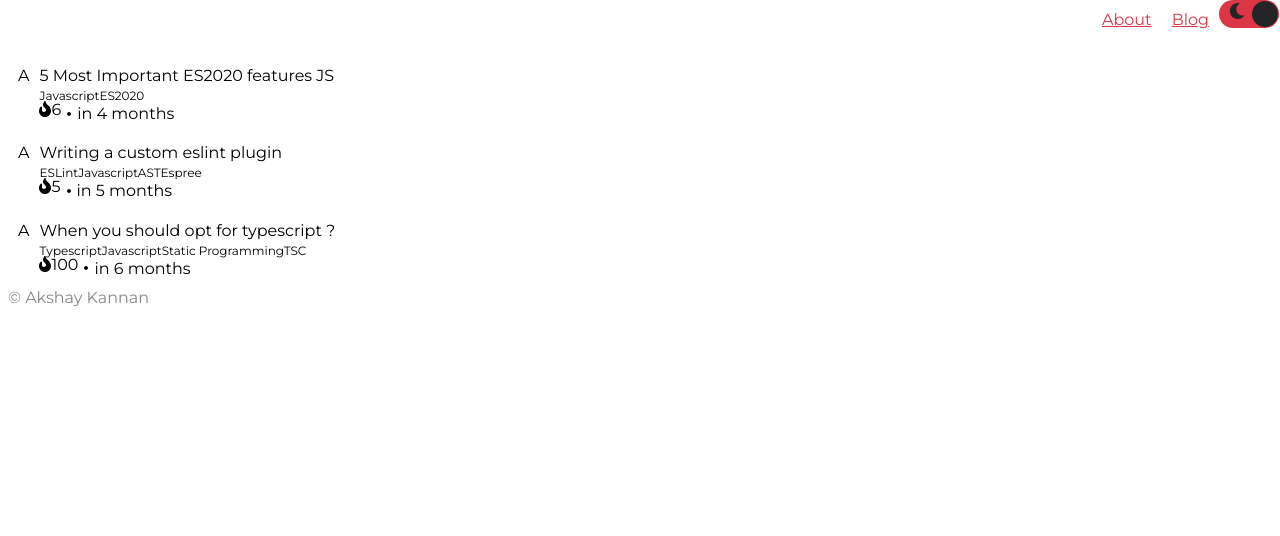
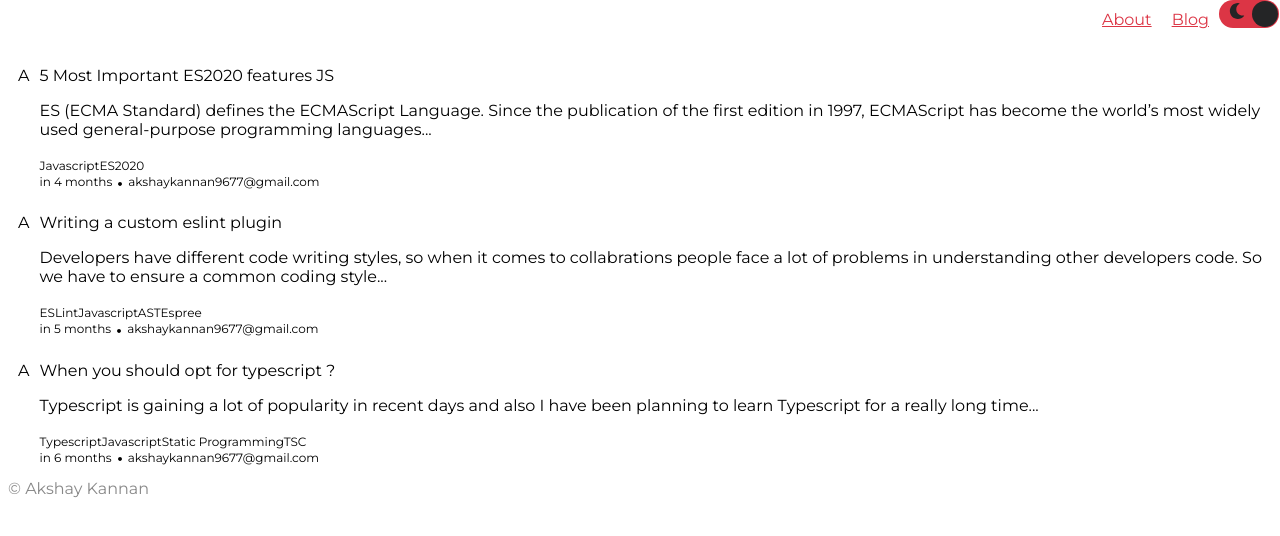
Before and after one commit to akshay9677/akshaykannan.tech, a React (Create React App) app: page /blogs in a window 1280 px wide. Shown: the top 536 px of the page. Built offline with nearby package versions, Linux system fonts and the light colour scheme.

Commit message:
UI changes

```diff
--- a/src/ak-components/AkCard.tsx
+++ b/src/ak-components/AkCard.tsx
@@ -18,8 +18,10 @@ const AkCard: React.FC<CardProps> = ({
   return (
     <div className="max-w-xs bg-white dark:bg-gray-800 shadow-lg rounded-xl overflow-hidden my-10 pointer">
       {image}
-      <div className="px-4 py-2">
-        <h1 className="font-bold text-lg uppercase">{title}</h1>
+      <div className="px-2 py-2">
+        <h1 className="uppercase tracking-wide text-sm text-indigo-500 font-semibold p-1">
+          {title}
+        </h1>
         <p className="text-sm mt-1">{content}</p>
         <div className="pt-5 py-3">
           <AkButton
--- a/src/ak-components/AkTags.tsx
+++ b/src/ak-components/AkTags.tsx
@@ -1,11 +1,15 @@
 import React from 'react'
 
 interface TagsProps {
-    name: String
+  name: String
 }
 
-const Tags:React.FC<TagsProps> = ({name}):JSX.Element => {
-    return <span className='bg-red-200 dark:bg-red-500 text-red-500 dark:text-white rounded-full text-xs font-bold mr-1 md:mr-2 mb-2 px-2 md:px-4 py-1'>{name}</span>
+const Tags: React.FC<TagsProps> = ({ name }): JSX.Element => {
+  return (
+    <span className="bg-red-100 dark:bg-red-500 text-red-500 dark:text-white rounded-full text-xs font-bold mr-1 md:mr-2 mb-2 px-2 md:px-4 py-1">
+      {name}
+    </span>
+  )
 }
 
 export default Tags
--- a/src/components/BlogPost.jsx
+++ b/src/components/BlogPost.jsx
@@ -63,7 +63,9 @@ function BlogPage(props) {
       <div className="flex justify-center w-10/12 ">
         {blog && (
           <div style={{ width: '100%', minHeight: '42rem' }}>
-            <h1 className="blog-post-header">{blog.subject}</h1>
+            <h1 className="blog-post-header text-center py-3">
+              {blog.subject}
+            </h1>
             <div className="mt-1 flex flex-wrap">
               {blog.tags ? (
                 blog.tags.map((tag, index) => <AkTags key={index} name={tag} />)
--- a/src/components/BlogsList.jsx
+++ b/src/components/BlogsList.jsx
@@ -13,6 +13,7 @@ export const BLOG_LIST = [
     sysCreatedTime: 1608875716124,
     tags: ['Javascript', 'ES2020'],
     _id: '5fe57ec407543e5777d060ec',
+    body: `ES (ECMA Standard) defines the ECMAScript Language. Since the publication of the first edition in 1997, ECMAScript has become the world’s most widely used general-purpose programming languages...`,
   },
   {
     email: 'akshaykannan9677@gmail.com',
@@ -22,6 +23,8 @@ export const BLOG_LIST = [
     tags: ['ESLint', 'Javascript', 'AST', 'Espree'],
     __v: 0,
     _id: '602010e1aa66c40048eda73e',
+    body: `Developers have different code writing styles, so when it comes to collabrations people face a lot of problems in understanding other developers code. So we have
+    to ensure a common coding style...`,
   },
   {
     email: 'akshaykannan9677@gmail.com',
@@ -31,6 +34,8 @@ export const BLOG_LIST = [
     tags: ['Typescript', 'Javascript', 'Static Programming', 'TSC'],
     __v: 0,
     _id: '6032245c0b8c9646a0f12f2b',
+    body: `Typescript is gaining a lot of popularity in recent days and also I have been planning
+    to learn Typescript for a really long time...`,
   },
 ]
 
@@ -61,13 +66,13 @@ const BlogBody = (props) => {
       {BLOG_LIST.map((blog) => {
         return (
           <div key={blog._id} className="flex  justify-center p10 mt-3">
-            <div className="flex flex-row w-11/12 sm:w-10/12 rounded-lg p-2 bg-white dark:bg-gray-800	">
+            <div className="flex flex-row w-11/12 sm:w-10/12 rounded-lg p-2">
               <div className="my-4 mx-1">
                 <div className="w-10 h-10 rounded-lg text-2xl text-white flex justify-center items-center bg-red-500">
                   {blog.email.slice(0, 1).toUpperCase()}
                 </div>
               </div>
-              <div className="flex flex-col truncate-text pL10 w-12/12">
+              <div className="flex flex-col break-words	 pL10 w-12/12">
                 <div
                   className="break-normal	pointer text-sm sm:text-lg"
                   style={{ fontWeight: '500' }}
@@ -75,6 +80,12 @@ const BlogBody = (props) => {
                 >
                   {blog.subject}
                 </div>
+                <p
+                  className="text-sm text-gray-800	dark:text-gray-400 my-1"
+                  onClick={handleBlogClick.bind(this, blog)}
+                >
+                  {blog.body}
+                </p>
 
                 {blog.tags && (
                   <div className="py-2 flex flex-wrap">
@@ -84,18 +95,14 @@ const BlogBody = (props) => {
                   </div>
                 )}
                 <div className="flex-row">
-                  <div style={{ marginTop: '-4px' }}>
-                    <span className="badge badge-danger text-sm text-red-500">
-                      <i className="fas fa-fire mr-1"></i>
-                      {blog.likes ? blog.likes : 0}
-                    </span>
+                  <div className="text-gray-500" style={{ fontSize: '12px' }}>
+                    {getTimeFromNow(blog.sysCreatedTime)}
                   </div>
-
                   <div style={{ fontSize: '4px', padding: '7.2px 6px' }}>
                     <i className="fas fa-circle"></i>
                   </div>
-                  <div className="text-sm text-gray-500">
-                    {getTimeFromNow(blog.sysCreatedTime)}
+                  <div className="text-gray-500" style={{ fontSize: '12px' }}>
+                    akshaykannan9677@gmail.com
                   </div>
                 </div>
               </div>
--- a/src/components/Contact.jsx
+++ b/src/components/Contact.jsx
@@ -1,19 +1,15 @@
 import Axios from 'axios'
 import React, { useState } from 'react'
-import AkSnacksBar from '../ak-components/AkSnackBar'
 import { baseUrl } from '../config/baseUrl'
 
 import { Button, Text } from 'ak-palette'
+import { toast } from 'ak-palette'
 
 function Contact(props) {
   const [email, setEmail] = useState('')
   const [name, setName] = useState('')
   const [description, setDescription] = useState('')
   const [loading, setLoading] = useState(false)
-
-  const [open, setopen] = useState(false)
-  const [failed, setfailed] = useState(false)
-  const [snackMessage, setSnackMessage] = useState('Signed up!!')
 
   async function handleContactSave() {
     if (name !== '' && email !== '') {
@@ -28,26 +24,16 @@ function Contact(props) {
       setName('')
       setEmail('')
       setDescription('')
-      setopen(true)
       if (!data.error) {
-        setfailed(false)
-        setSnackMessage('Signed up!!')
+        toast.success('Signed up!!')
       } else {
-        setfailed(true)
-        setSnackMessage('Error occured')
+        toast.danger('Error Occured')
       }
     }
   }
 
   return (
     <div id="contact">
-      <AkSnacksBar
-        open={open}
-        failed={failed}
-        content={snackMessage}
-        onClose={() => setopen(false)}
-      />
-
       <Text
         size="xxxlarge"
         className="text-4xl font-bold text-center block-header dark:text-white"
--- a/src/components/Journey.jsx
+++ b/src/components/Journey.jsx
@@ -31,7 +31,7 @@ function Journey(props) {
         size="xxxlarge"
         className="text-4xl font-bold text-center block-header dark:text-white"
       >
-        Journey
+        Experience
       </Text>
       <div className="py-10">
         <div className="max-w-md mx-auto rounded-xl overflow-hidden md:max-w-2xl">
--- a/src/components/Projects.jsx
+++ b/src/components/Projects.jsx
@@ -2,7 +2,7 @@ import React from 'react'
 
 import AkCard from '../ak-components/AkCard'
 import Reactor from '../images/Reactor.png'
-import FlashChat from '../images/FlashChat.png'
+import FlashChat from '../images/Palette.png'
 import ESLint from '../images/ESLint.png'
 import { Text } from 'ak-palette'
 
@@ -39,8 +39,8 @@ const Projects = () => {
 
         <div className="flex justify-center">
           <AkCard
-            content="Flash chat is a group chating app built using Google's Flutter. This is a group chatting app where registered users can login and chat with each other"
-            title="Flash Chat"
+            content="Palette is design system and minimal component library for react."
+            title="Palette Design System"
             image={
               <img
                 className="h-56 w-full object-cover mt-2"
```
Also changed, not shown: src/images/Palette.png (added).
